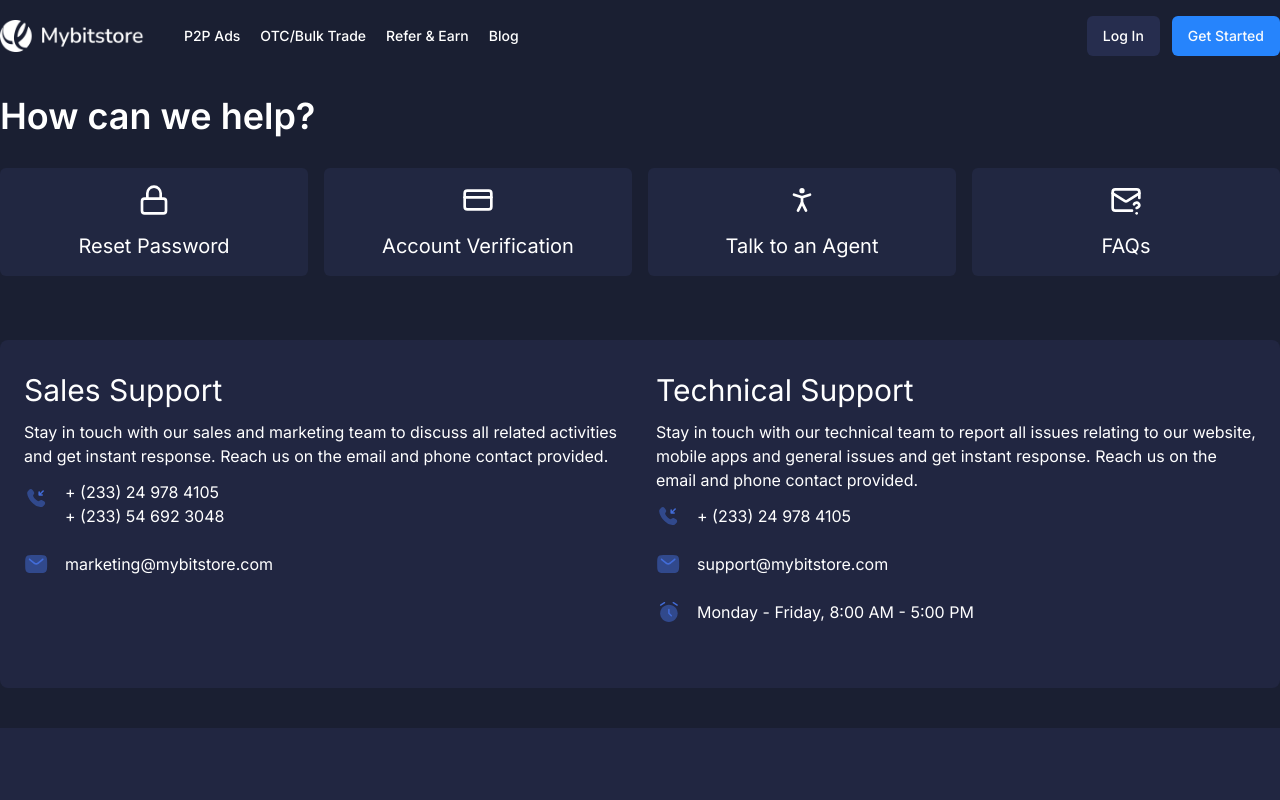
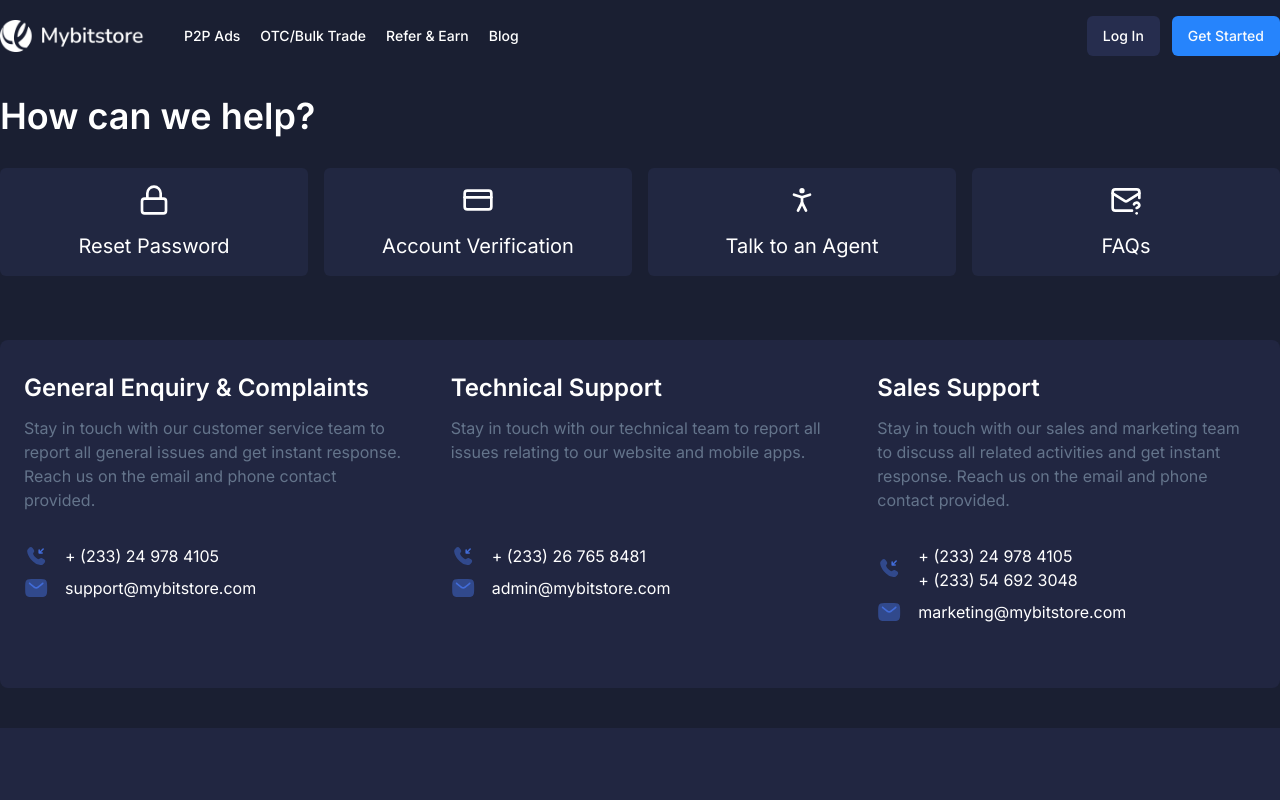
Before and after one commit to gitdela/mbs-website-app, a Next.js app: page /support in a window 1280 px wide. Shown: the top 800 px of the page. Built offline with nearby package versions, Linux system fonts and the light colour scheme; no server answers.

Commit message:
minor changes

```diff
--- a/src/app/(otherpages)/faq/faq.tsx
+++ b/src/app/(otherpages)/faq/faq.tsx
@@ -1,7 +1,6 @@
 'use client';
 
 import React from 'react';
-import Image from 'next/image';
 import {
   Accordion,
   AccordionContent,
@@ -33,7 +32,51 @@ const FAQs = () => {
     queryKey: ['get_faq'],
   });
 
-  console.log('sanity faqs', faqsData);
+  console.log('data', faqsData);
+
+  // const WalletData = faqsData.filter((item: any) => item.title === 'Wallet');
+  // const P2PData = faqsData.filter((item: any) => item.title === 'P2P');
+
+  // console.log('first WalletData', WalletData);
+  // console.log(P2PData, 'first P2PData');
+
+  //   const getFaqsWallet = () => {
+  //     const query = `
+  //        *[_type == "faq_type" && title == "Wallet"][0]{
+  //     "faqs": *[_type=="faq" && references(^._id )][0...5]{
+  //     title,
+  //     body
+  // }
+  //   } `;
+
+  //     return client.fetch(query);
+  //   };
+
+  //   const { data: WalletfaqsData } = useQuery({
+  //     queryFn: getFaqsWallet,
+  //     queryKey: ['get_faq_wallet'],
+  //   });
+
+  const getFaqsP2P = () => {
+    const query = `
+         *[_type == "faq_type" && title == "P2P"][0]{
+      "faqs": *[_type=="faq" && references(^._id )]{
+      title,
+      body
+  }
+    }
+          `;
+
+    return client.fetch(query);
+  };
+
+  const { data: P2PfaqsData } = useQuery({
+    queryFn: getFaqsP2P,
+    queryKey: ['get_faq_p2p'],
+  });
+
+  console.log('sanity p2p faqs', getFaqsP2P);
+  //   console.log('sanity wallet faqs', getFaqsWallet);
 
   return (
     <div className='bg-night-100 py-20'>
@@ -55,13 +98,13 @@ const FAQs = () => {
               imageWidth={50}
             />
           </div>
-          <div className='flex flex-col gap-12 items-center justify-center lg:flex-row py-10'>
+          <div className='flex flex-col gap-12 items-center justify-center py-10'>
             <Accordion
               type='single'
               collapsible
               className='w-full text-white space-y-2'
             >
-              {faqsData?.map((faq: any, key: number) => (
+              {P2PfaqsData?.faqs.map((faq: any, key: number) => (
                 <AccordionItem
                   value={`item-${key}`}
                   key={key}
@@ -103,6 +146,54 @@ const FAQs = () => {
               className='rounded-full w-full md:w-1/2'
             /> */}
           </div>
+          {/* <div className='flex flex-col gap-12 items-center justify-center py-10'>
+            <h2 className='text-2xl my-2 text-white'>P2P</h2>
+            <Accordion
+              type='single'
+              collapsible
+              className='w-full text-white space-y-2'
+            >
+              {P2PfaqsData?.faqs.map((faq: any, key: number) => (
+                <AccordionItem
+                  value={`item-${key}`}
+                  key={key}
+                  className='border-2 border-[#212741] px-2 md:px-4 rounded-md'
+                >
+                  <AccordionTrigger className='text-white text-md font-bold text-start md:text-xl capitalize hover:no-underline'>
+                    {faq?.title}
+                  </AccordionTrigger>
+                  <AccordionContent className='!text-white text-start'>
+                    {/* {Array.isArray(faq?.body) ? (
+                    <ul>
+                      {faq.body.map((item: any, index: number) => (
+                        <li key={index}>{item.text}</li>
+                      ))}
+                    </ul>
+                  ) : (
+                    <p>{faq.body}</p>
+                  )}
+                  {faq.list && (
+                    <ul>
+                      {faq.list.map((item: string, index: number) => (
+                        <li key={index}>{item}</li>
+                      ))}
+                    </ul>
+                  )} */}
+          {/* <PortableText
+                      value={faq?.body}
+                      components={myPortableTextComponents}
+                    />
+                  </AccordionContent>
+                </AccordionItem>
+              ))}
+            </Accordion>
+            {/* <Image
+              src='/assets/faq-new.svg'
+              alt='FAQs'
+              width={50}
+              height={50}
+              className='rounded-full w-full md:w-1/2'
+            /> */}
         </div>
       </Container>
     </div>
--- a/src/app/(otherpages)/p2pads/p2p-body.tsx
+++ b/src/app/(otherpages)/p2pads/p2p-body.tsx
@@ -235,7 +235,7 @@ const P2PBody = ({ data }: any) => {
                   </div>
                 </div>
                 <div className='lg:flex justify-start items-center hidden'>
-                  <div className='text-white text-md'>
+                  <div className='text-white font-bold text-md'>
                     <span>{formatNumber(offer.unit_price)}</span>&nbsp;&nbsp;
                     <span>{offer.currency}</span>
                   </div>
@@ -254,16 +254,18 @@ const P2PBody = ({ data }: any) => {
                     </div>
                     <span className='text-xs md:text-base text-gray-500'>
                       Quantity:&nbsp;&nbsp;
-                      <span className='text-white'>
+                      <span className='text-white font-semibold'>
                         {formatNumber(offer.trading_amount)}
                       </span>
                       &nbsp;&nbsp;
-                      <span className='text-white'>{offer.currency}</span>
+                      <span className='text-white font-semibold'>
+                        {offer.currency}
+                      </span>
                     </span>
                     <span className='text-xs md:text-base flex flex-col gap-1'>
                       <span className='text-gray-500'>
                         Limits:&nbsp;&nbsp;
-                        <span className='text-white'>
+                        <span className='text-white font-semibold'>
                           {formatNumber(offer.min_order_price)}&nbsp;&nbsp;
                           -&nbsp;&nbsp;
                           {formatNumber(offer.max_order_price)}
--- a/src/app/(otherpages)/support/Support.tsx
+++ b/src/app/(otherpages)/support/Support.tsx
@@ -248,58 +248,44 @@ const Support = () => {
             </div>
           </section>
           <div className='bg-night-50 rounded-lg'>
-            <div className='w-full flex flex-col md:flex-row gap-8 text-white mt-16 px-6 py-8 pb-16'>
-              <div className='w-full'>
-                <h2 className='text-white text-2xl sm:text-3xl'>
+            <div className='w-full flex flex-col md:grid md:grid-cols-3 gap-x-12 gap-y-8 text-white mt-16 px-6 py-8 pb-16'>
+              <div className='w-full cols-span-1'>
+                <h2 className='text-2xl text-white font-semibold sm:text-2xl'>
+                  General Enquiry & Complaints
+                </h2>
+                <div className='mt-3'>
+                  <p className='text-muted-foreground'>
+                    Stay in touch with our customer service team to report all
+                    general issues and get instant response. Reach us on the
+                    email and phone contact provided.
+                  </p>
+                </div>
+              </div>
+              <div className='w-full cols-span-1'>
+                <h2 className='text-2xl text-white font-semibold sm:text-2xl'>
+                  Technical Support
+                </h2>
+                <div className='mt-3'>
+                  <p className='text-muted-foreground'>
+                    Stay in touch with our technical team to report all issues
+                    relating to our website and mobile apps.
+                  </p>
+                </div>
+              </div>
+              <div className='w-full col-span-1'>
+                <h2 className='text-white text-2xl font-semibold sm:text-2xl'>
                   Sales Support
                 </h2>
                 <div className='mt-3'>
-                  <p className=''>
+                  <p className='text-muted-foreground'>
                     Stay in touch with our sales and marketing team to discuss
                     all related activities and get instant response. Reach us on
                     the email and phone contact provided.
                   </p>
                 </div>
-                <div className='space-y-6'>
-                  <div className='flex gap-1'>
-                    <Image
-                      src={calls}
-                      alt='phone'
-                      height={25}
-                      width={25}
-                      className='flex justify-center items-start'
-                    />
-                    <span className='ml-3 mt-3'>
-                      <p className='my-0'> + (233) 24 978 4105</p>
-                      <p className='my-0'> + (233) 54 692 3048</p>
-                    </span>
               </div>
-                  <div className='flex gap-4'>
-                    <Image
-                      src={mail}
-                      alt='phone'
-                      height={25}
-                      width={25}
-                      className='flex justify-center items-start'
-                    />
-                    <p className='my-0'>marketing@mybitstore.com</p>
-                  </div>
-                </div>
-              </div>
-              <div className='w-full'>
-                <h2 className='text-2xl text-white sm:text-3xl'>
-                  Technical Support
-                </h2>
-                <div className='mt-3'>
-                  <p>
-                    Stay in touch with our technical team to report all issues
-                    relating to our website, mobile apps and general issues and
-                    get instant response. Reach us on the email and phone
-                    contact provided.
-                  </p>
-                </div>
-                <div>
-                  <div className='space-y-6 mt-3'>
+
+              <div className='space-y-2'>
                 <div className='flex gap-1'>
                   <Image
                     src={calls}
@@ -322,7 +308,7 @@ const Support = () => {
                   />
                   <p className='my-0'>support@mybitstore.com</p>
                 </div>
-                    <div className='flex gap-4'>
+                {/* <div className='flex gap-4'>
                       <Image
                         src={times}
                         alt='phone'
@@ -331,8 +317,67 @@ const Support = () => {
                         className='flex justify-center items-start'
                       />
                       <p className='mb-0'>Monday - Friday, 8:00 AM - 5:00 PM</p>
+                    </div> */}
               </div>
+
+              <div className='space-y-2'>
+                <div className='flex gap-1'>
+                  <Image
+                    src={calls}
+                    alt='phone'
+                    height={25}
+                    width={25}
+                    className='flex justify-center items-start'
+                  />
+                  <span className='ml-3'>
+                    <p className='my-0'> + (233) 26 765 8481</p>
+                  </span>
                 </div>
+                <div className='flex gap-4'>
+                  <Image
+                    src={mail}
+                    alt='phone'
+                    height={25}
+                    width={25}
+                    className='flex justify-center items-start'
+                  />
+                  <p className='my-0'>admin@mybitstore.com</p>
+                </div>
+                {/* <div className='flex gap-4'>
+                      <Image
+                        src={times}
+                        alt='phone'
+                        height={25}
+                        width={25}
+                        className='flex justify-center items-start'
+                      />
+                      <p className='mb-0'>Monday - Friday, 8:00 AM - 5:00 PM</p>
+                    </div> */}
+              </div>
+
+              <div className='space-y-2'>
+                <div className='flex gap-1'>
+                  <Image
+                    src={calls}
+                    alt='phone'
+                    height={25}
+                    width={25}
+                    className='flex justify-center items-start'
+                  />
+                  <span className='ml-3'>
+                    <p className='my-0'> + (233) 24 978 4105</p>
+                    <p className='my-0'> + (233) 54 692 3048</p>
+                  </span>
+                </div>
+                <div className='flex gap-4'>
+                  <Image
+                    src={mail}
+                    alt='phone'
+                    height={25}
+                    width={25}
+                    className='flex justify-center items-start'
+                  />
+                  <p className='my-0'>marketing@mybitstore.com</p>
                 </div>
               </div>
             </div>
--- a/src/components/ui/countupui.tsx
+++ b/src/components/ui/countupui.tsx
@@ -23,7 +23,7 @@ const CountUpUI = () => {
       </div>
       <div className='flex justify-center items-center'>
         <p className='text-xs sm:text-sm font-semibold text-center md:text-sm text-muted-foreground'>
-          Clients
+          Users
         </p>
       </div>
       <div className='flex justify-center items-center'>
--- a/src/lib/utils.tsx
+++ b/src/lib/utils.tsx
@@ -68,19 +68,23 @@ export const myPortableTextComponents = {
   },
   block: {
     // Ex. 1: customizing common block types
-    h1: ({ children }: any) => <h1 className='text-2xl'>{children}</h1>,
-    h2: ({ children }: any) => <h2 className='text-3xl '>{children}</h2>,
-    h3: ({ children }: any) => <h3 className='text-4xl'>{children}</h3>,
-    h4: ({ children }: any) => <h4 className='text-5xl'>{children}</h4>,
-    h5: ({ children }: any) => <h5 className='text-6xl'>{children}</h5>,
+    h1: ({ children }: any) => <h1 className='my-1 text-2xl'>{children}</h1>,
+    h2: ({ children }: any) => <h2 className='my-1 text-xl'>{children}</h2>,
+    h3: ({ children }: any) => <h3 className='my-1 text-lg'>{children}</h3>,
+    h4: ({ children }: any) => <h4 className='my-1 text-md'>{children}</h4>,
+    h5: ({ children }: any) => <h5 className='my-1 text-sm'>{children}</h5>,
     blockquote: ({ children }: any) => <blockquote>{children}</blockquote>,
     normal: ({ children }: any) => (
-      <span className='text-gray-600'>{children}</span>
+      <span className='text-white text-md'>{children}</span>
     ),
   },
   list: {
     // Ex. 1: customizing common list types
-    bullet: ({ children }: any) => <ul className='mt-xl'>{children}</ul>,
-    number: ({ children }: any) => <ol className='mt-lg'>{children}</ol>,
+    bullet: ({ children }: any) => (
+      <ul className='mt-xl my-2 pl-4 list-disc'>{children}</ul>
+    ),
+    number: ({ children }: any) => (
+      <ol className='mt-lg my-2 pl-2'>{children}</ol>
+    ),
   },
 };
```
Also changed, not shown: 1 other file (tests, documents, lock files or other folders). Lines whose indentation alone changed are shown as unchanged.
